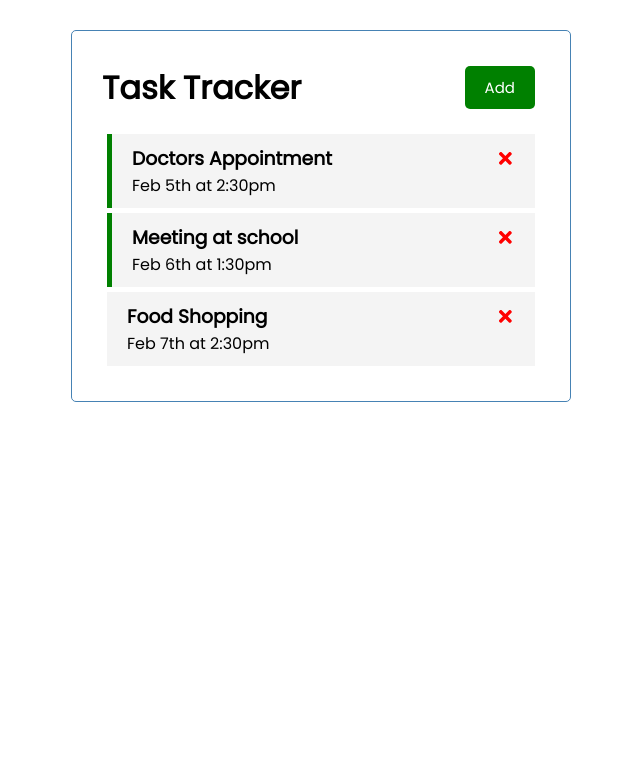
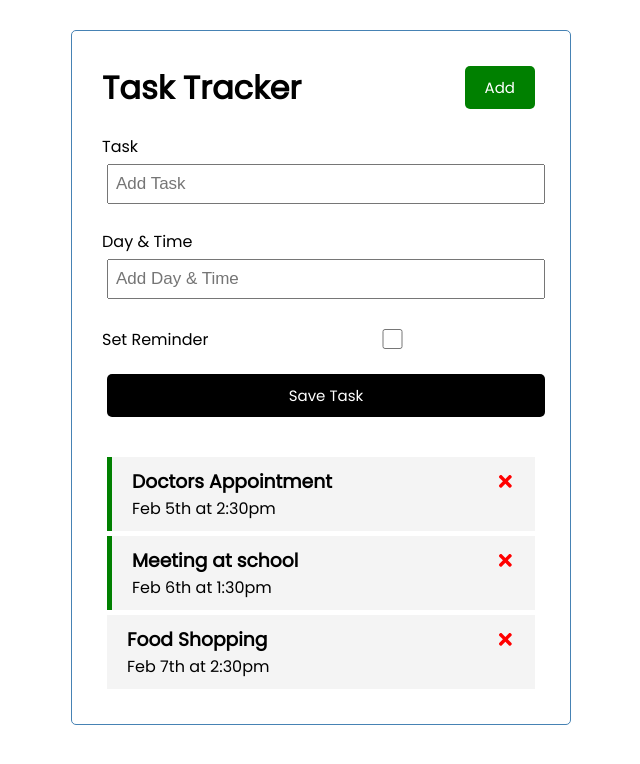
Before and after one commit to robkondrat/react-task-tracker, a React (Create React App) app: page / in a window 1280 px wide. Shown: the top 764 px of the page, without its empty margins (319-959 px from the left). Built offline with nearby package versions, Linux system fonts and the light colour scheme.

Commit message:
user can create new task, task appears

```diff
--- a/src/App.js
+++ b/src/App.js
@@ -1,5 +1,7 @@
 import Header from "./components/Header";
 import Tasks from "./components/Tasks";
+import AddTask from "./components/AddTask";
+
 import { useState } from "react";
 
 const App = () => {
@@ -24,6 +26,13 @@
     },
   ]);
 
+  // Add Task
+  const addTask = (task) => {
+    const id = Math.floor(Math.random() * 10000) + 1;
+    const newTask = { id, ...task };
+    setTasks([...tasks, newTask])
+  };
+
   // Delete Task
   const deleteTask = (id) => {
     setTasks(tasks.filter((task) => task.id !== id));
@@ -41,6 +50,7 @@
   return (
     <div className="container">
       <Header />
+      <AddTask onAdd={addTask} />
       {tasks.length > 0 ? (
         <Tasks tasks={tasks} onDelete={deleteTask} onToggle={toggleReminder} />
       ) : (
--- /dev/null
+++ b/src/components/AddTask.js
@@ -0,0 +1,57 @@
+import { useState } from "react";
+import { FaRegCaretSquareDown } from "react-icons/fa";
+
+const AddTask = ({ onAdd }) => {
+  const [text, setText] = useState("");
+  const [day, setDay] = useState("");
+  const [reminder, setReminder] = useState(false);
+
+  const onSubmit = (e) => {
+    e.preventDefault();
+    if (!text) {
+      alert('Please add a task')
+      return
+    }
+
+    onAdd({ text, day, reminder })
+    setText('')
+    setDay('')
+    setReminder(false)
+  }
+
+  return (
+    <form className="add-form" onSubmit={onSubmit}>
+      <div className="form-control">
+        <label>Task</label>
+        <input
+          type="text"
+          placeholder="Add Task"
+          value={text}
+          onChange={(e) => setText(e.target.value)}
+        />
+      </div>
+      <div className="form-control">
+        <label>Day & Time</label>
+        <input
+          type="text"
+          placeholder="Add Day & Time"
+          value={day}
+          onChange={(e) => setDay(e.target.value)}
+        />
+      </div>{" "}
+      <div className="form-control form-control-check">
+        <label>Set Reminder</label>
+        <input
+          type="checkbox"
+          checked={reminder}
+          placeholder="Add Reminder"
+          value={reminder}
+          onChange={(e) => setReminder(e.currentTarget.checked)}
+        />
+      </div>
+      <input type="submit" value="Save Task" className="btn btn-block" />
+    </form>
+  );
+};
+
+export default AddTask;
```
